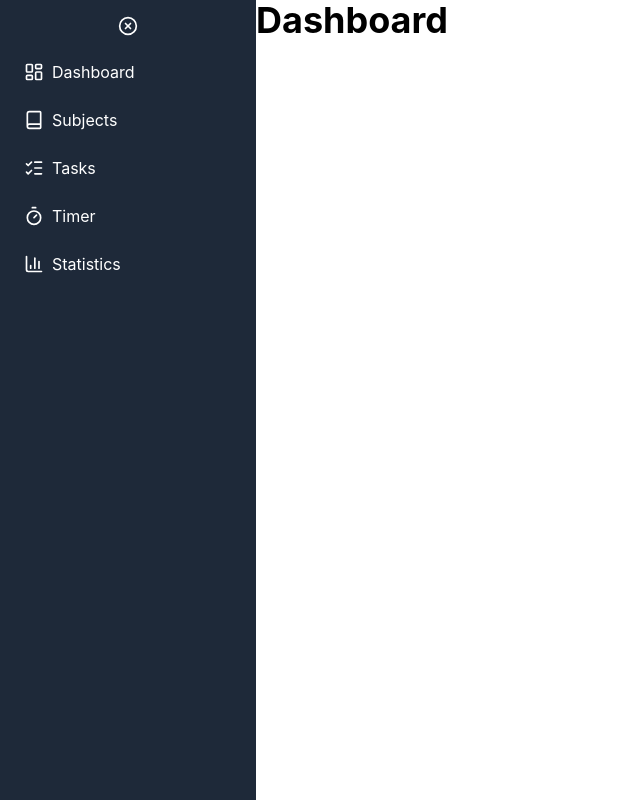
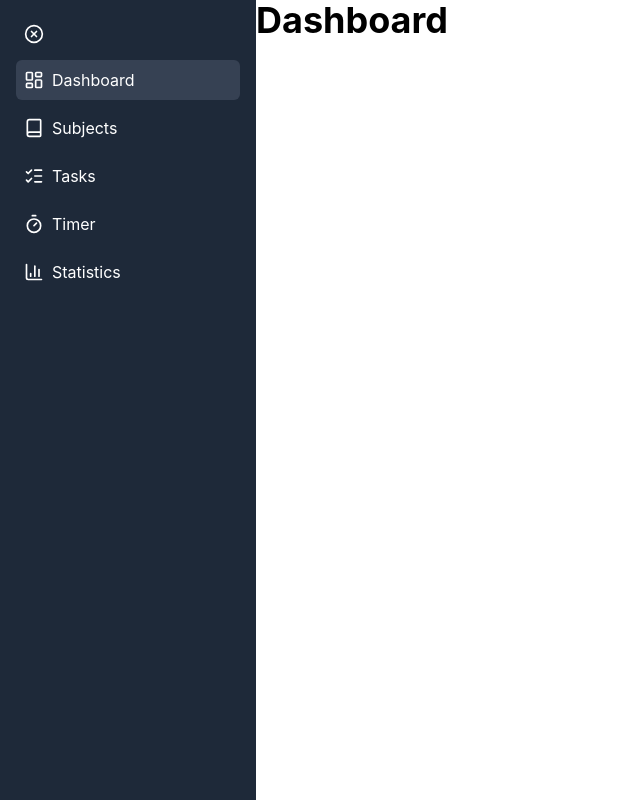
Before and after one commit to george-sameh/StudyNOW, a React (Vite) app: page / in a window 1280 px wide. Shown: the whole page, without its empty margins (0-640 px from the left). Built offline with nearby package versions, Linux system fonts and the light colour scheme.

Commit message:
Refactor Sidebar component to use NavLink for navigation and improve menu item styling

```diff
--- a/src/components/Sidebar.jsx
+++ b/src/components/Sidebar.jsx
@@ -1,5 +1,5 @@
 import { Menu, CircleX, LayoutDashboard, Book, ListChecks, Timer, ChartColumn } from "lucide-react";
-import { Link } from "react-router-dom";
+import { NavLink } from "react-router-dom";
 import { useState } from "react";
 
 const Sidebar = () => {
@@ -17,21 +17,18 @@ const Sidebar = () => {
     <aside className={`${open ? "w-64" : "w-16"} h-screen bg-gray-800 text-white p-4 transition-all duration-300`}>
         <nav>
             <ul>
-                <li className="mb-4 flex items-center justify-center">
-                    <MenuIcon onClick={() => setOpen(!open)} className="cursor-pointer" size={20} />
+                <li className={`mb-2 p-2 flex items-center ${open ? "space-x-2" : "justify-center"}`}>
+                    <MenuIcon onClick={() => setOpen(!open)} className="cursor-pointer shrink-0" size={20} />
                 </li>
-                {open ? menus?.map((menu, index) => (
-                    <li className="mb-2 p-2 hover:bg-gray-600 transition-all rounded-md" key={index}>
-                        <Link to={menu.link} className="flex items-center space-x-2">
-                            <menu.icon size={20} />
-                            <span>{menu.name}</span>
-                        </Link>
-                    </li>
-                )) : menus?.map((menu, index) => (
-                    <li className="mb-2 p-2 hover:bg-gray-600 transition-all rounded-md" key={index}>
-                        <Link to={menu.link} className="flex items-center justify-center">
-                            <menu.icon size={20} className="shrink-0"/>
-                        </Link>
+                {menus?.map((menu, index) => (
+                    <li key={index}>
+                        <NavLink to={menu.link} className={({ isActive }) => `
+                        flex items-center mb-2 p-2 hover:bg-gray-600 transition-all rounded-md
+                        ${open ? "space-x-2" : "justify-center"}
+                        ${isActive ? "bg-gray-700" : ""}`}>
+                            <menu.icon size={20} className="shrink-0" />
+                            {open && <span>{menu.name}</span>}
+                        </NavLink>
                     </li>
                 ))}
             </ul>
```
